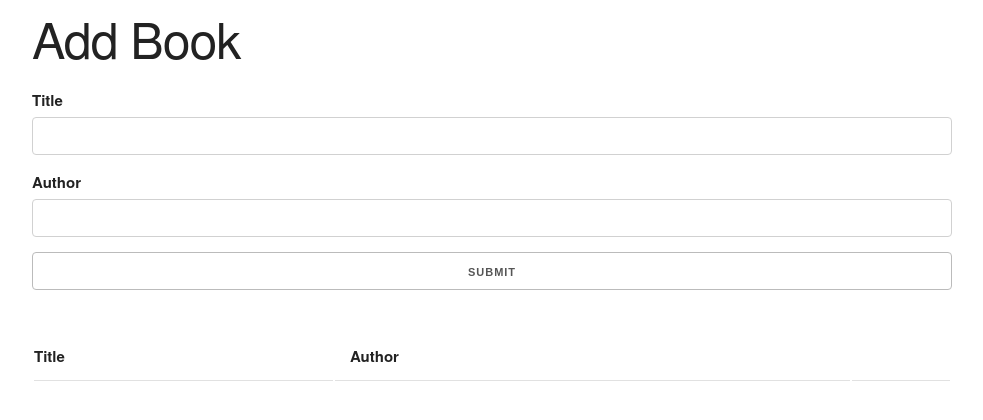
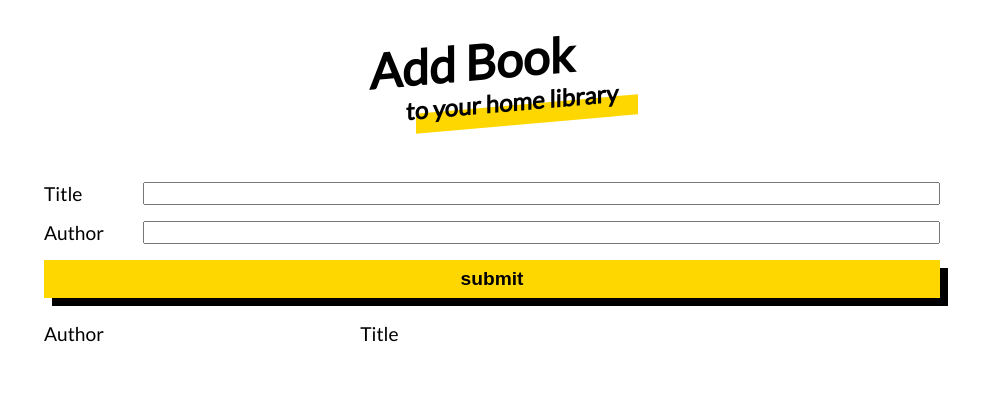
Before and after one commit to mxzawadzki/Home-Library, a plain HTML site: page index.html in a window 1280 px wide. Shown: the whole page, without its empty margins (148-1131 px from the left). Drawn offline with nearby package versions, Linux system fonts and the light colour scheme.

Commit message:
Change CSS classes

```diff
--- a/index.html
+++ b/index.html
@@ -4,37 +4,40 @@
   <meta charset="UTF-8">
   <meta name="viewport" content="width=device-width, initial-scale=1.0">
   <meta http-equiv="X-UA-Compatible" content="ie=edge">
-  <link rel="stylesheet" href="https://cdnjs.cloudflare.com/ajax/libs/skeleton/2.0.4/skeleton.min.css" />
+  <link href="https://stackpath.bootstrapcdn.com/font-awesome/4.7.0/css/font-awesome.min.css" rel="stylesheet" integrity="sha384-wvfXpqpZZVQGK6TAh5PVlGOfQNHSoD2xbE+QkPxCAFlNEevoEH3Sl0sibVcOQVnN"
+    crossorigin="anonymous">
   <link rel="stylesheet" href="css/style.css">
+  <link rel="icon" href="https://emojipedia-us.s3.dualstack.us-west-1.amazonaws.com/thumbs/120/microsoft/153/books_1f4da.png">
+  <script src="js/app.js" defer></script>
   <title>Book List</title>
 </head>
-<body>
+<body class="page">
   <div class="container">
-    <h1>Add Book</h1>
-    <form id="book-form">
-      <div>
-        <label for="title">Title</label>
-        <input type="text" id="title" class="u-full-width">
+    <header class="header">
+      <h1 class="header__title">Add Book</h1>
+      <h2 class="header__subtitle">to your home library</h2>
+    </header>
+    <form id="book-form" class="book-form">
+      <div class="book-form__container">
+        <label for="title" class="book-form__title">Title</label>
+        <input type="text" id="title" class="book-form__input">
       </div>
-      <div>
-        <label for="author">Author</label>
-        <input type="text" id="author" class="u-full-width">
+      <div class="book-form__container">
+        <label for="author" class="book-form__title">Author</label>
+        <input type="text" id="author" class="book-form__input">
       </div>
-      <div>
-        <input type="submit" value="Submit" class="u-full-width">
+      <div class="book-form__container">
+        <button type="submit" value="Submit" class="book-form__submit">submit</button>
       </div>
     </form>
-    <table class="u-full-width">
-      <thead>
-        <tr>
-          <th>Title</th>
-          <th>Author</th>
-          <th></th>
-        </tr>
-      </thead>
-      <tbody id="book-list"></tbody>
-    </table>
+    <header class="list-header">
+      <div class="list-header__author">Author</div>
+      <div class="list-header__title">Title</div>
+      <div></div>
+    </header>
+    <div id="book-list" class="book-list">
+
+    </div>
   </div>
-  <script src="js/app.js"></script>
 </body>
 </html>
```
